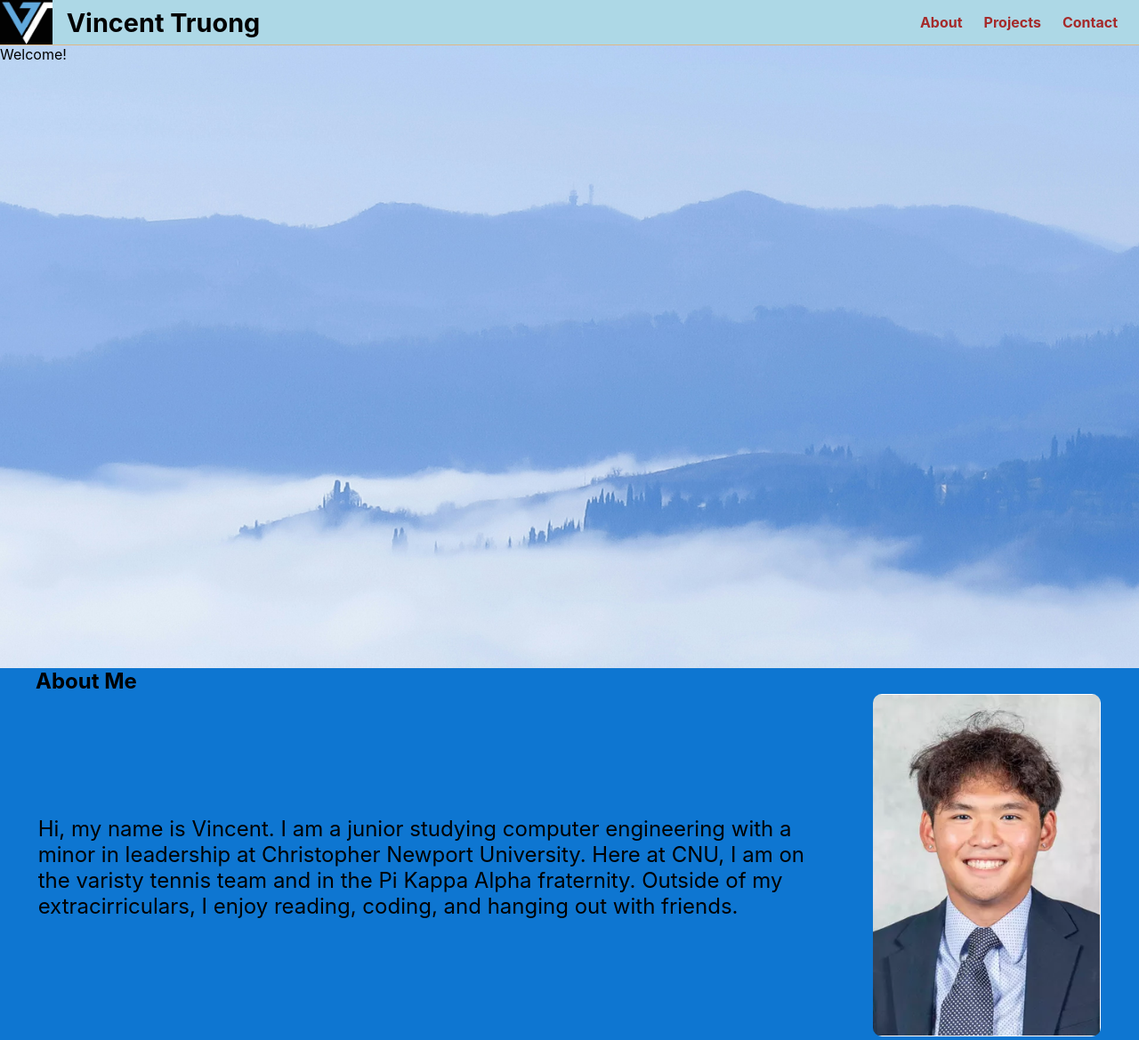
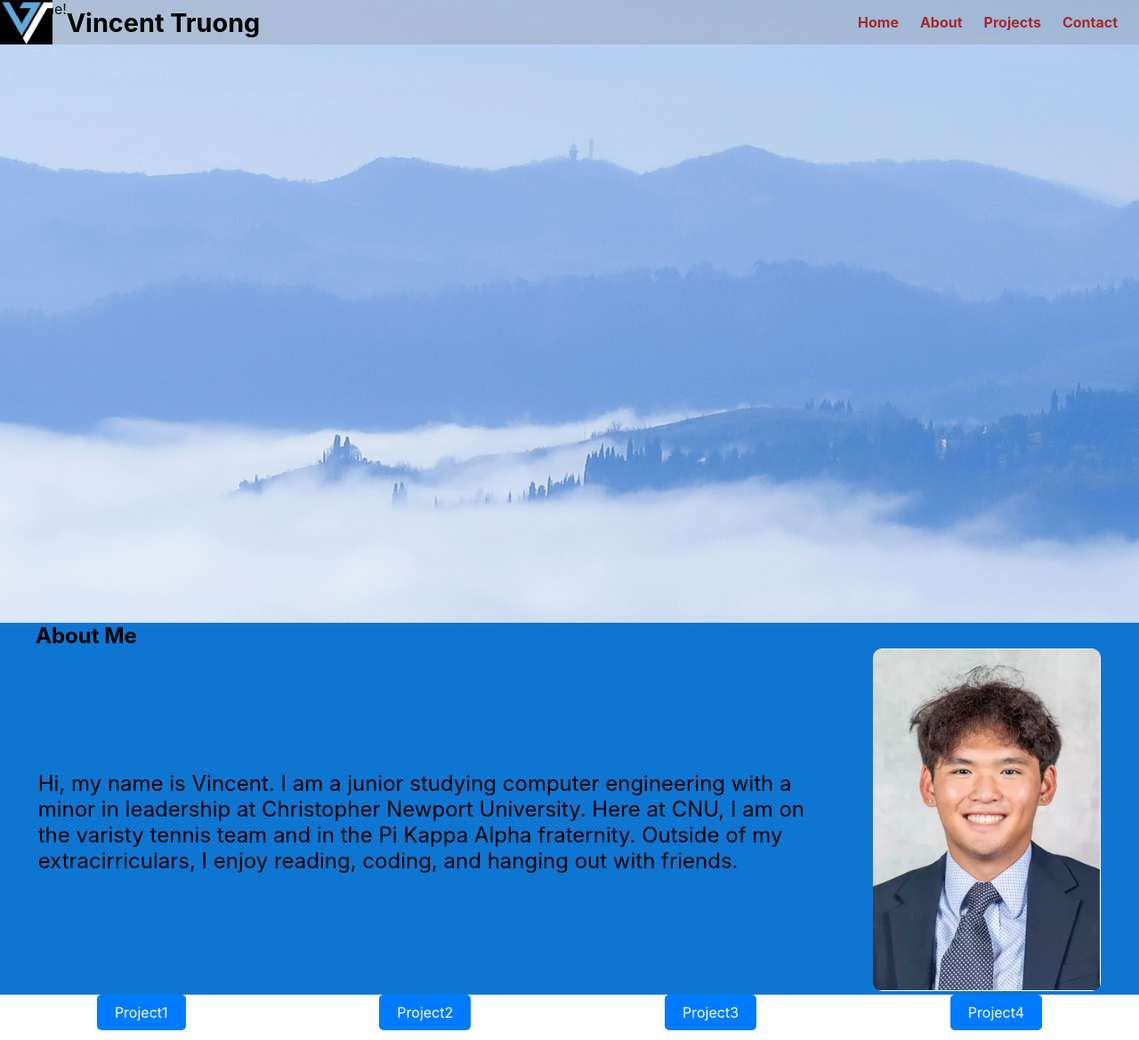
Before and after one commit to vincent-truong04/vincent-truong04.github.io, a React (Create React App) app: page / in a window 1280 px wide. Shown: the whole page at 89% size. Built offline with nearby package versions, Linux system fonts and the light colour scheme.

Commit message:
Created a Project.css and Project.js and added Header into Hero

```diff
--- a/src/App.js
+++ b/src/App.js
@@ -1,14 +1,14 @@
-import Header from './components/Header';
 import About from './components/About';
 import Hero from './components/Hero';
+import Projects from './components/Projects';
 import './styling/App.css';
 
 function App() {
   return (
     <div className="app-section">
-      <Header />
       <Hero />
       <About />
+      <Projects />
     </div>
   );
 }
--- a/src/components/Header.js
+++ b/src/components/Header.js
@@ -10,6 +10,7 @@ function Header(){
                 <h1>Vincent Truong</h1>
             </div>
             <nav>
+                <a href="#hero">Home</a>
                 <a href="#about">About</a>
                 <a href="#projects">Projects</a>
                 <a href="#contact">Contact</a>
--- a/src/components/Hero.js
+++ b/src/components/Hero.js
@@ -1,9 +1,11 @@
 import React from 'react'
 import '../styling/Hero.css';
+import Header from '../components/Header';
 
 function Hero() {
     return(
-        <section className="hero-section" id="Hero">
+        <section className="hero-section" id="hero">
+            <Header />
             <p>Welcome!</p>
         </section>
     )
--- /dev/null
+++ b/src/components/Projects.js
@@ -0,0 +1,17 @@
+import React from 'react';
+import '../styling/Projects.css';
+
+function Projects(){
+    return(
+        <section classname="project-section" id="projects">
+            <nav2>
+                <a href="#project1">Project1</a>
+                <a href="#project2">Project2</a>
+                <a href="#project3">Project3</a>
+                <a href="#project4">Project4</a>
+            </nav2>
+        </section>
+    );
+}
+
+export default Projects
--- a/src/styling/App.css
+++ b/src/styling/App.css
@@ -2,6 +2,8 @@
     margin: 0;
     padding: 0;
     box-sizing: border-box;
+    scroll-behavior: smooth;
+
   }
 
   html, body {
--- a/src/styling/Header.css
+++ b/src/styling/Header.css
@@ -1,9 +1,10 @@
 header {
+    position:fixed;
+    width:100%;
     display: flex;
     justify-content: space-between;
     align-items: center;
-    background-color:lightblue;
-    border-bottom: 1px solid burlywood;
+    background-color: rgba(116, 111, 111, 0.2);
     margin:0;
 }
 
--- /dev/null
+++ b/src/styling/Projects.css
@@ -0,0 +1,21 @@
+.project-section {
+    width:100%;
+}
+
+nav2 {
+    display:flex;
+    justify-content:space-around;
+    align-items:center;
+    width:cover;
+}
+
+nav2 a{
+    display: inline-block; /* Make the link behave like a block-level element */
+    padding: 10px 20px; /* Add padding for button-like feel */
+     background-color: #007bff; /* Button background color */
+     color: white; /* Text color */
+    text-align: center; /* Center the text */
+    text-decoration: none; /* Remove underline */
+     border-radius: 5px; /* Rounded corners */
+    font-size: 16px; /* Font size */
+}
```
